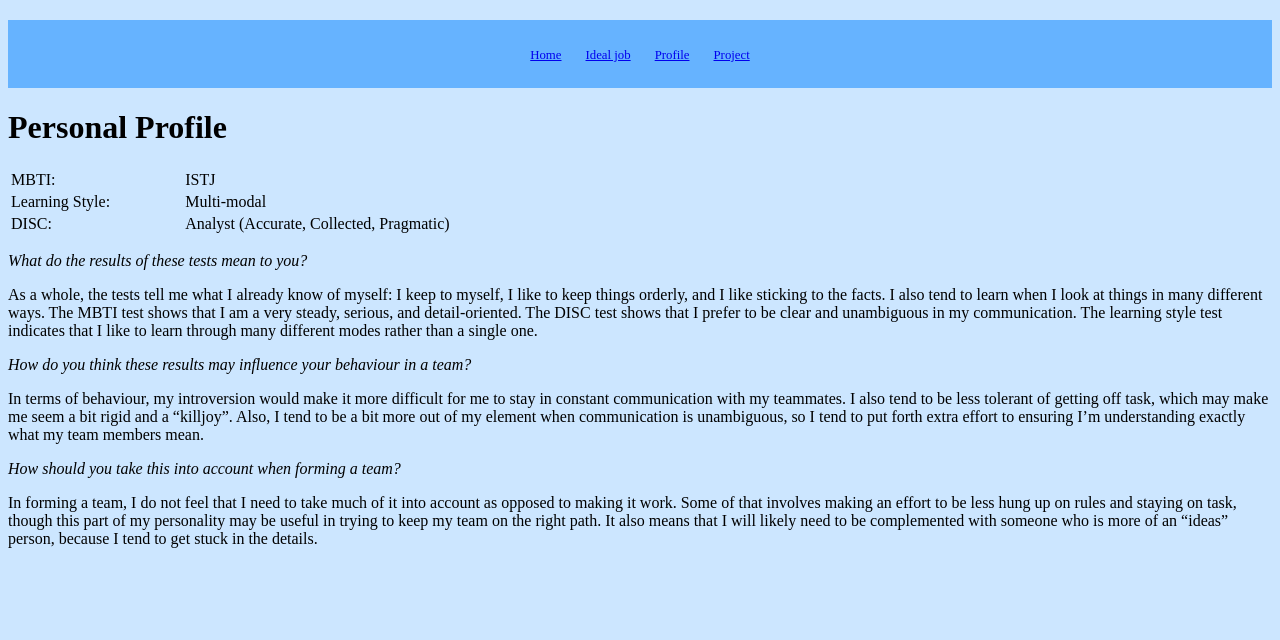
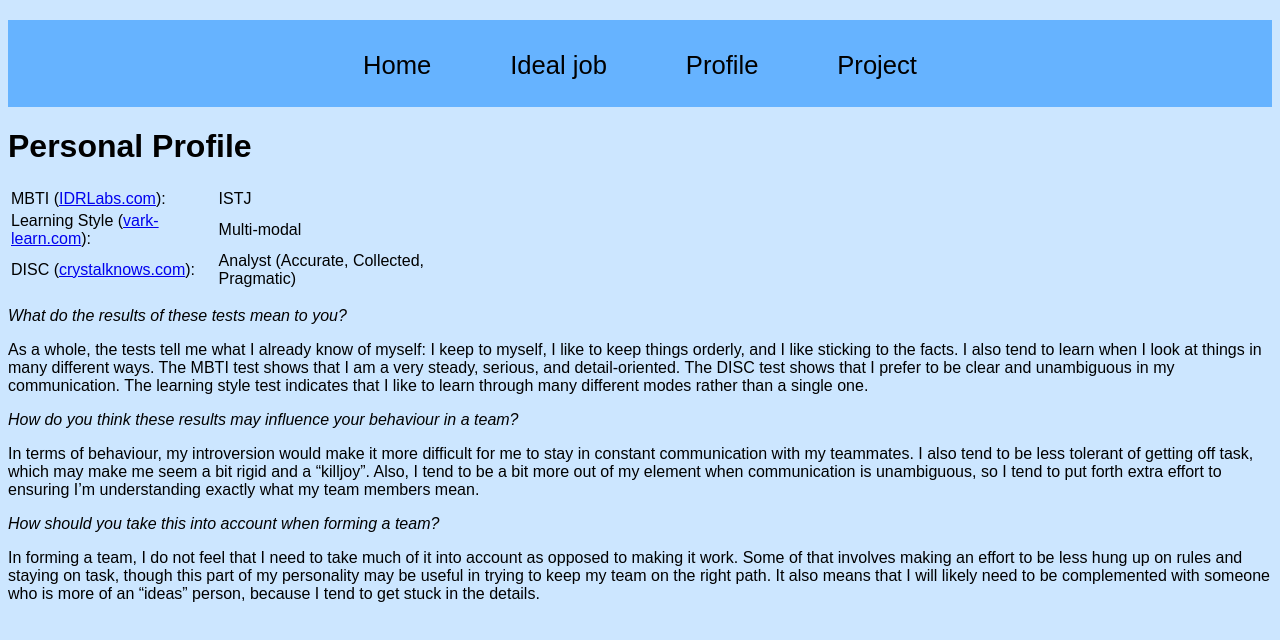
Before and after one commit to rfjackson/rfjackson.github.io, a plain HTML site: page _site/profile.html in a window 1280 px wide. Drawn offline with Linux system fonts and the light colour scheme.

Commit message:
draft for proofreading

```diff
--- a/_site/profile.html
+++ b/_site/profile.html
@@ -6,6 +6,7 @@
   <style>
     body {
       background-color:#cce6ff;
+      font-family:Arial, Helvetica, sans-serif;
     }
   </style>
   </head>
@@ -16,6 +17,7 @@
     text-align: center;
     margin: 20px 0 0 ;
     padding: 20px 0;
+    font-size: 2em;
   }
 
   nav ul {
@@ -26,14 +28,17 @@
 
   nav li {
     display: inline-block;
-    padding: 5px 5px;
+    padding: 5px 30px;
   }
 
   nav a {
     font-weight: normal;
     padding: 10px 5px;
     font-size: .80em;
+    text-decoration: none;
+    color: black
   }
+
 </style>
 <nav>
   <ul>
@@ -58,17 +63,17 @@
 </nav>
 
     <h1>Personal Profile</h1>
-<table style="width:50%">
+<table style="width:35%">
   <tr>
-    <td>MBTI:</td>
+    <td>MBTI (<a href="https://www.idrlabs.com/">IDRLabs.com</a>):</td>
     <td>ISTJ</td>
   </tr>
   <tr>
-    <td>Learning Style:</td>
+    <td>Learning Style (<a href="http://vark-learn.com//">vark-learn.com</a>):</td>
     <td>Multi-modal</td>
   </tr>
   <tr>
-    <td>DISC:</td>
+    <td>DISC (<a href="https://www.crystalknows.com/disc-assessment">crystalknows.com</a>):</td>
     <td>Analyst (Accurate, Collected, Pragmatic)</td>
   </tr>
 </table>
```
Also changed, not shown: _includes/navigation.html (+5 -1 lines), _site/index.html (+8 -2 lines), _site/job.html (+6 -1 lines), _site/personalinfo.html (+6 -1 lines), _site/project.html (+6 -1 lines), index.html (+2 -1 lines), profile.html (+4 -4 lines), _site/headshot.jpg (added), headshot.jpg (added).
